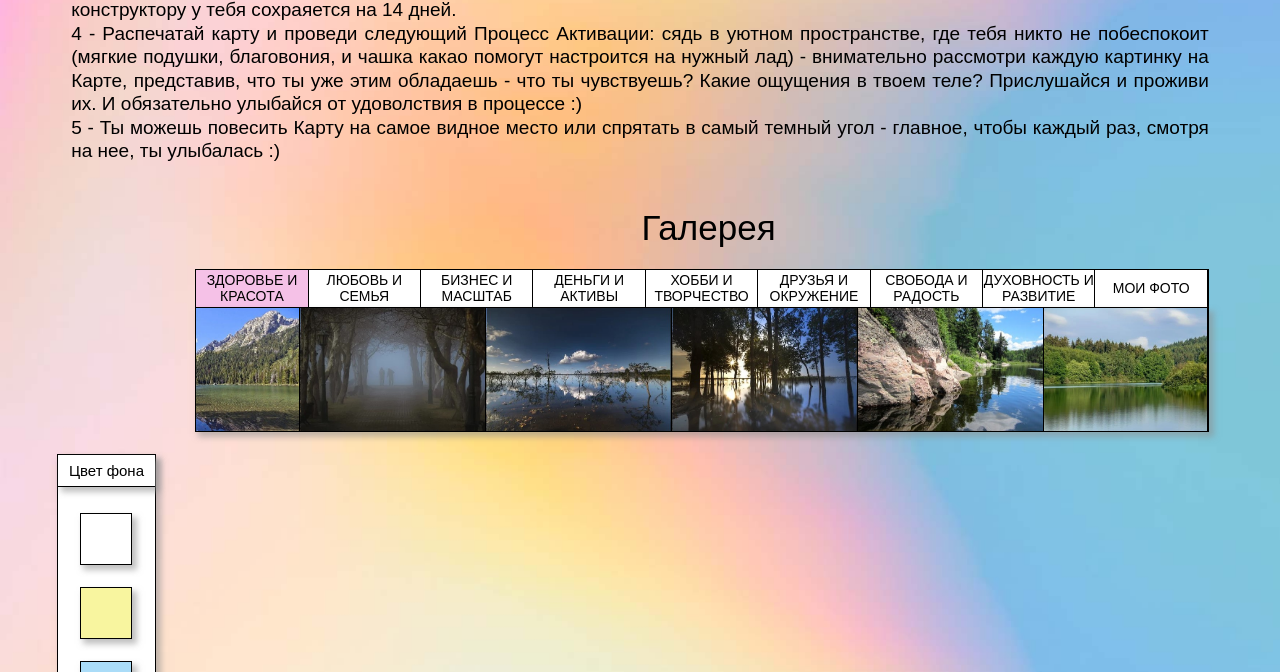
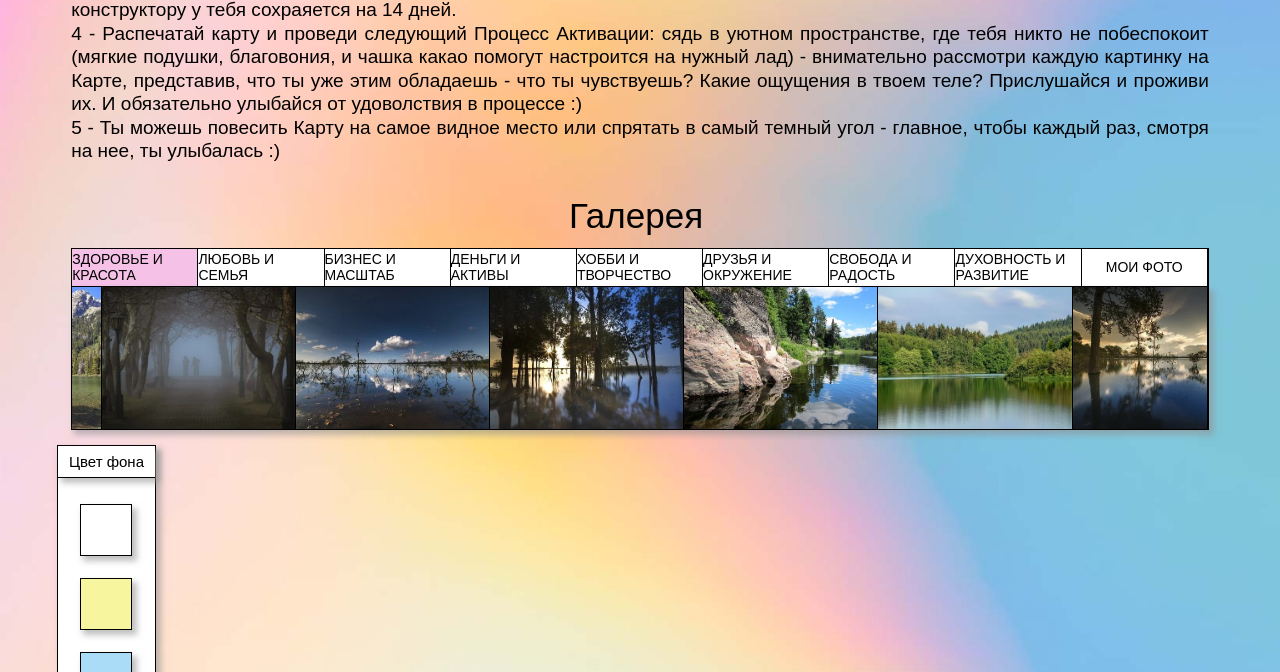
Before and after one commit to drummerrog/wishcard, a PHP site: page / in a window 1280 px wide. Shown: the part 608-1280 px from the top of the page. Run offline with PHP 8.4, Linux system fonts and the light colour scheme.

Commit message:
fix: корректировка для слайдера в табах

```diff
--- a/assets/css/style.css
+++ b/assets/css/style.css
@@ -12,10 +12,11 @@
 }
 
 .container {
-  max-width: 1740px;
-  width: 92%;
+  max-width: 1750px;
+  width: 93%;
   height: auto;
   margin: auto;
+  margin-right: 60px;
 }
 
 .info {
@@ -41,10 +42,11 @@
   margin: 35px 0 0;
 }
 
+/* Галерея */
 .gallery {
-  max-width: 1875px;
+  /* max-width: 1875px; */
   height: auto;
-  text-align: center;
+  /* text-align: center; */
 }
 
 .gallery-title {
@@ -52,7 +54,7 @@
   font-style: normal;
   font-size: 35px;
   text-align: center;
-  margin: 44px 0 20px 137px;
+  margin: 32px 0 11px -8px;
 }
 
 /* Табы */
@@ -62,18 +64,18 @@
   display: flex;
   justify-content: space-between;
   border: 1px solid #000;
-  margin-bottom: 146px;
-  margin-left: 124px;
+  margin-bottom: 158px;
+  /* margin-left: 124px; */
 }
 
 .tab-header {
-  width: 186px;
+  width: 193px;
   height: auto;
   display: flex;
   flex-direction: column;
   border-right: 1px solid #000;
-  margin: 0;
-  padding-left: 0;
+  /* margin: 0;
+  padding-left: 0; */
 }
 
 .tab-header__item {
@@ -104,7 +106,7 @@
 }
 
 .tab-content.active {
-  height: 123px;
+  height: 142px;
   display: flex;
   justify-content: space-around;
 }
@@ -153,7 +155,7 @@
 
 .swiper-slide {
   display: block;
-  width: 185px !important;
+  width: 193.222px !important;
   height: auto !important;
   object-fit: cover;
   border-right: 1px solid #000;
@@ -185,12 +187,12 @@
 }
 
 .form-input {
-  margin-bottom: -20px;
+  margin-bottom: -170px;
 }
 
 .form-label {
-  width: 186px;
-  height: 116px;
+  width: 194px;
+  /* height: 116px; */
   display: flex;
   flex-direction: column;
   align-items: center;
```
